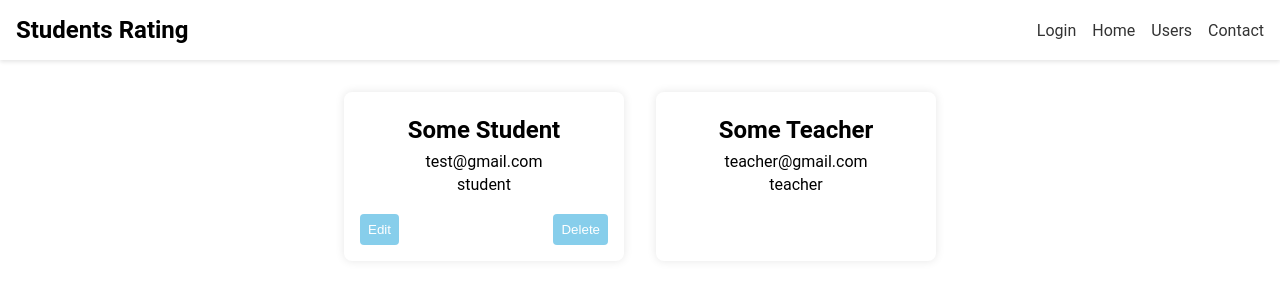
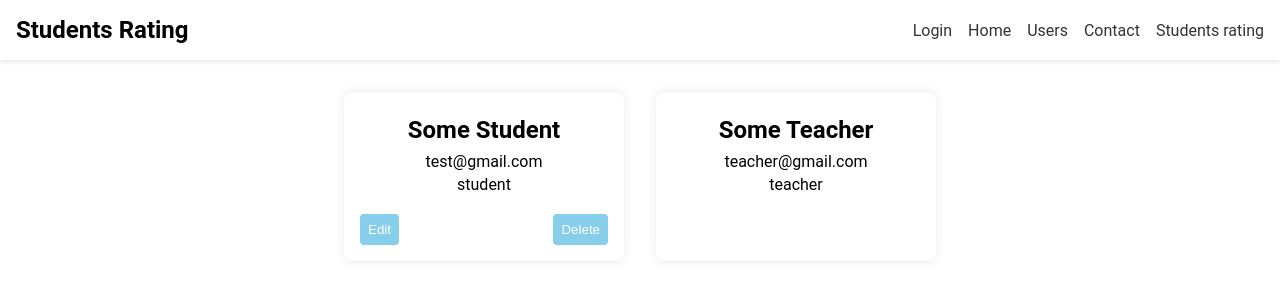
Before and after one commit to batiamida/student_rating.github.io, a Python web app: template templates/listing_page.html in a window 1280 px wide. Shown: the top 300 px of the page. Run offline with Jinja, Linux system fonts and the light colour scheme; the template is opened without the code that fills it, so the values that code supplies are empty.

Commit message:
rating table lin on listing page

```diff
--- a/templates/listing_page.html
+++ b/templates/listing_page.html
@@ -15,6 +15,8 @@
           <li><a href="./main_page.html">Home</a></li>
           <li><a href="./listing_page.html">Users</a></li>
           <li><a href="./contact_page.html">Contact</a></li>
+          <li><a href="./rating_table.html">Students rating</a></li>
+
         </ul>
       </nav>
     </header>
```
